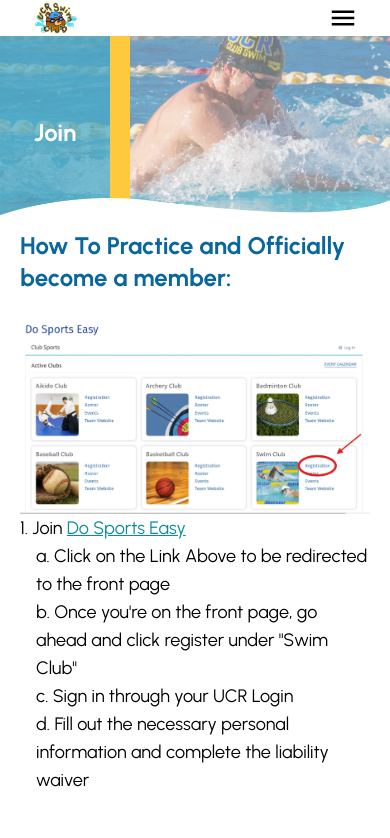
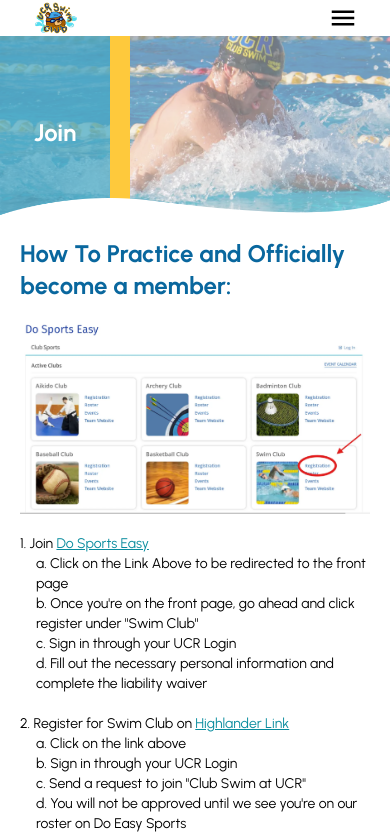
Before and after one commit to acm-ucr/ucr-swim-website, a Next.js app: page /join in a window 390 px wide. Shown: the top 838 px of the page. Built offline with nearby package versions, Linux system fonts and the light colour scheme; what tailwindcss-animated would draw is missing.

Commit message:
fixed mobile responsiveness in join page?

```diff
--- a/src/app/join/page.js
+++ b/src/app/join/page.js
@@ -6,7 +6,7 @@
 
 const Join = () => {
   return (
-    <div className="w-full flex flex-col items-center">
+    <div className="w-full flex flex-col">
       <PageTitle title="Join" image={join} />
       <How />
       <Welcome />
--- a/src/components/join/How.jsx
+++ b/src/components/join/How.jsx
@@ -6,7 +6,7 @@
 
 const How = () => {
   return (
-    <div className="flex flex-col md:px-0 px-5 gap-y-2">
+    <div className="flex flex-col px-5 self-center py-[2%]">
       <div
         className={`${
           useView && "animate-fade-right animate-delay-[100ms]"
@@ -27,12 +27,13 @@
             alt="How image instructions"
           />
           <div
-            className={`${useView && "animate-fade-right animate-delay-[300ms]"}
-            `}
+            className={`${
+              useView && "animate-fade-right animate-delay-[300ms]"
+            } mt-5 md:text-lg text-sm`}
           >
             1. Join{" "}
             <Link
-              className="text-swim-blue-300 underline mr-2"
+              className="text-swim-blue-300 underline"
               href="https://recreation.ucr.edu/competitive-sports/do-sports-easy"
               target="_blank"
             >
@@ -56,26 +57,26 @@
         </div>
         <div>
           <div
-            className={`${useView && "animate-fade-left animate-delay-150"}
-             mt-10 mb-5`}
+            className={`${
+              useView && "animate-fade-left animate-delay-150"
+            } mt-5 md:text-lg text-sm`}
           >
             2. Register for Swim Club on{" "}
             <Link
-              className="text-swim-blue-300 underline mr-2"
+              className="text-swim-blue-300 underline"
               href="https://highlanderlink.ucr.edu/organization/swimclubatucr"
               target="_blank"
             >
               Highlander Link
             </Link>
             <div className="pl-4">
-              a. Click on the link above
-              <div />
-              b. Sign in through your UCR Login
-              <div />
-              c. Send a request to join &quot;Club Swim at UCR&quot;
-              <div />
-              d. You will not be approved until we see you&apos;re on our roster
-              on Do Easy Sports
+              <div>a. Click on the link above</div>
+              <div>b. Sign in through your UCR Login</div>
+              <div>c. Send a request to join &quot;Club Swim at UCR&quot;</div>
+              <div>
+                d. You will not be approved until we see you&apos;re on our
+                roster on Do Easy Sports
+              </div>
             </div>
           </div>
         </div>
--- a/src/components/join/Welcome.jsx
+++ b/src/components/join/Welcome.jsx
@@ -4,7 +4,7 @@
       <p className="text-swim-yellow text-2xl md:text-3xl font-semibold mb-2">
         WELCOME
       </p>
-      <p className="text-white w-3/5 md:text-center text-[10px] md:text-base">
+      <p className="text-white w-3/5 md:text-center md:text-base text-md">
         Now you&apos;re officially a part of Swim Club, you&apos;re able to swim
         at our practices! However, be sure to bring your R&apos;Card to every
         practice. You won&apos;t be able to swim without it!
```
